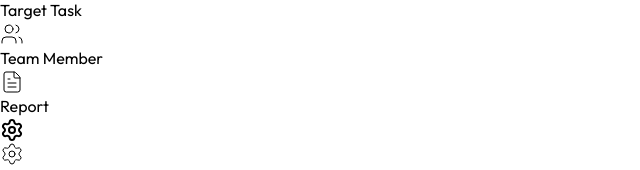
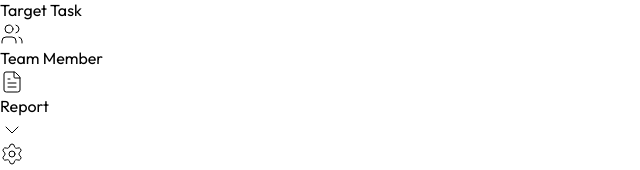
Before and after one commit to Groot-001/Current_Project, a React (Vite) app: page /dashboard in a window 1280 px wide. Shown: the part 624-794 px from the top of the page, without its empty margins (0-640 px from the left). Built offline with nearby package versions, Linux system fonts and the light colour scheme.

Commit message:
updated dashboard

```diff
--- a/src/components/dashboard/Sidebar.tsx
+++ b/src/components/dashboard/Sidebar.tsx
@@ -1,4 +1,4 @@
-import { LayoutGrid } from "lucide-react";
+import { LayoutGrid, type LucideIcon } from "lucide-react";
 import { Clock } from "lucide-react";
 import { Users } from "lucide-react";
 import { Book } from "lucide-react";
@@ -8,10 +8,11 @@ import { CalendarClock } from "lucide-react";
 import { Target } from "lucide-react";
 import { FileText } from "lucide-react";
 import { Settings } from "lucide-react";
+import { ChevronDown } from "lucide-react";
 
 import { useState } from "react";
 
-const sidebarItems = [
+const sidebarItems: sidebarItem[] = [
   {
     name: "Dashboard",
     path: "/dashboard",
@@ -62,21 +63,23 @@ const sidebarItems = [
     name: "Report",
     path: "/report",
     icon: FileText,
-    extraIcon: Settings,
+    extraIcon: ChevronDown,
   },
   {
     name: "Setting",
     path: "/setting",
     icon: Settings,
-    extraIcon: Settings,
+    extraIcon: ChevronDown,
   },
 ];
 
-// type items = {
-//   key: string;
-//   path: string;
-//   icon: string;
-// };
+type sidebarItem = {
+  name: string;
+  path: string;
+  icon: LucideIcon;
+  extraIcon?: LucideIcon;
+  extraInfo?: string;
+};
 
 const Sidebar = () => {
   const [activeItem, setActiveItem] = useState("Dashboard");
@@ -92,7 +95,7 @@ const Sidebar = () => {
           return (
             <div
               key={ind}
-              className="flex gap-2 pr-[18px]"
+              className="w-full flex items-center pr-[18px] gap-2"
               onClick={() => setActiveItem(item.name)}
             >
               <span
@@ -105,8 +108,15 @@ const Sidebar = () => {
               <div
                 className={
                   isActive
-                    ? "rounded-[4px] py-[10px] pl-1 pr-2 flex gap-3  items-center w-full bg-[#A03879]"
-                    : "rounded-[4px] py-[10px] pl-1 pr-2 flex gap-3  items-center w-full"
+                    ? "flex justify-center items-center w-full bg-[#A03879] rounded-[4px] py-[10px] pl-1 pr-2"
+                    : "flex justify-center items-center w-full py-[10px] pl-1 pr-2"
+                }
+              >
+                <div
+                  className={
+                    isActive
+                      ? "flex gap-3 items-center w-full "
+                      : "flex gap-3 items-center w-full"
                   }
                 >
                   <Icon
@@ -133,7 +143,21 @@ const Sidebar = () => {
                       </span>
                     </div>
                   )}
-                {item.extraIcon && <ExtraIcon />}
+                </div>
+                <div>
+                  {/* JSX Cannot be undefined, ExtraIcon is conditional so it won't render like normal icon */}
+                  {ExtraIcon && (
+                    <ExtraIcon
+                      size={24}
+                      className={
+                        isActive
+                          ? "text-[#EBEBEB] -rotate-90 "
+                          : "text-[#242424] -rotate-90"
+                      }
+                      strokeWidth={isActive ? 1.5 : 1}
+                    />
+                  )}
+                </div>
               </div>
             </div>
           );
--- a/src/pages/Dashboard.tsx
+++ b/src/pages/Dashboard.tsx
@@ -1,8 +1,8 @@
 import Header from "../components/dashboard/Header";
 import Sidebar from "../components/dashboard/Sidebar";
 // import Toolbar from "../components/dashboard/Toolbar";
-import Summary from "../components/dashboard/Summary";
-// import LeadTable from "../components/dashboard/LeadTable";
+// import Summary from "../components/dashboard/Summary";
+import LeadTable from "../components/dashboard/LeadTable";
 // import TasksOverview from "../components/dashboard/TasksOverview";
 // import FollowUpTaskTable from "../components/dashboard/FollowUpTaskTable";
 
@@ -15,8 +15,8 @@ const Dashboard = () => {
         <div className="flex flex-1 items-start">
           <Sidebar />
           {/* <Toolbar /> */}
-          <Summary />
-          {/* <LeadTable /> */}
+          {/* <Summary /> */}
+          <LeadTable />
           {/* <TasksOverview /> */}
           {/* <FollowUpTaskTable /> */}
         </div>
```
Lines whose indentation alone changed are shown as unchanged.
